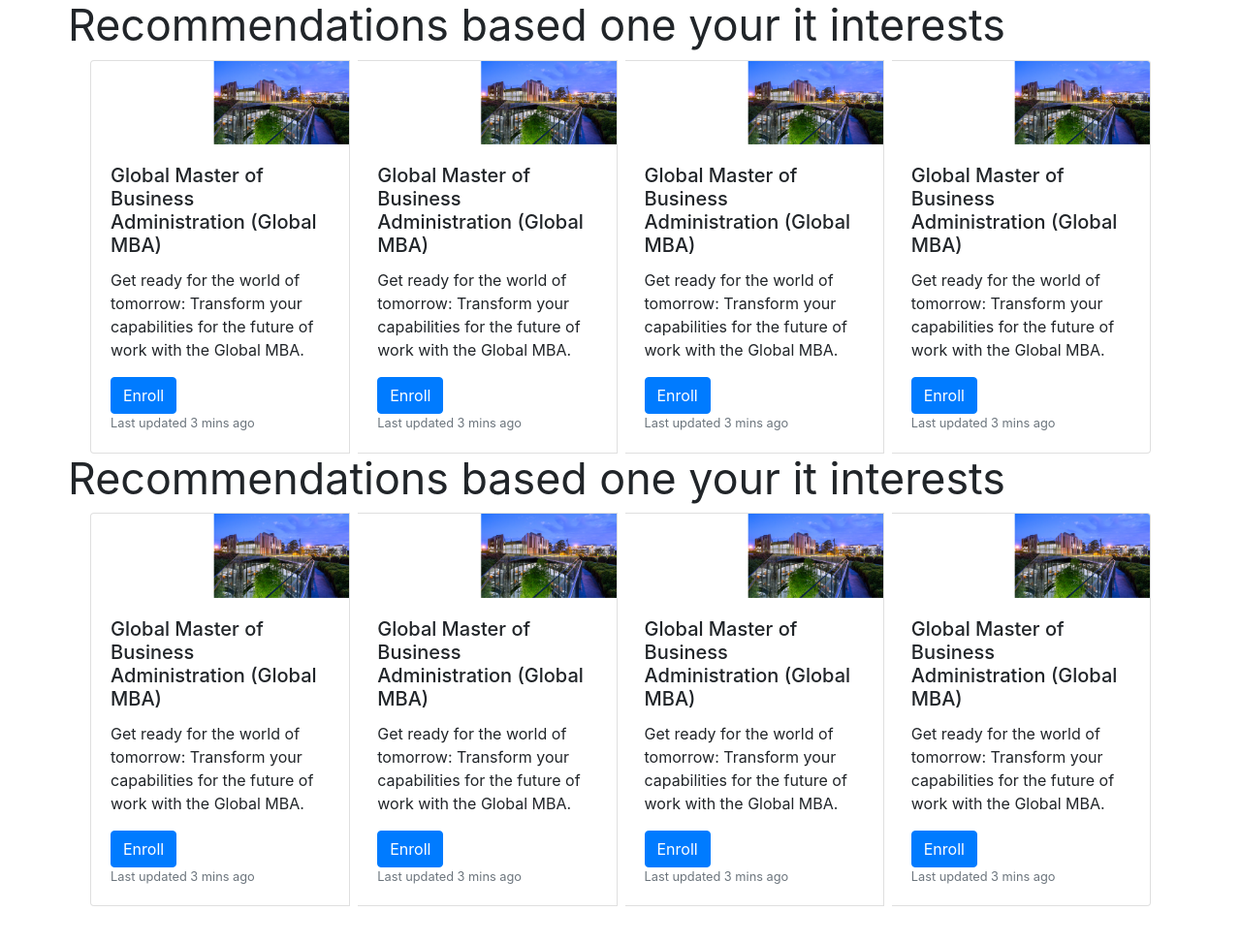
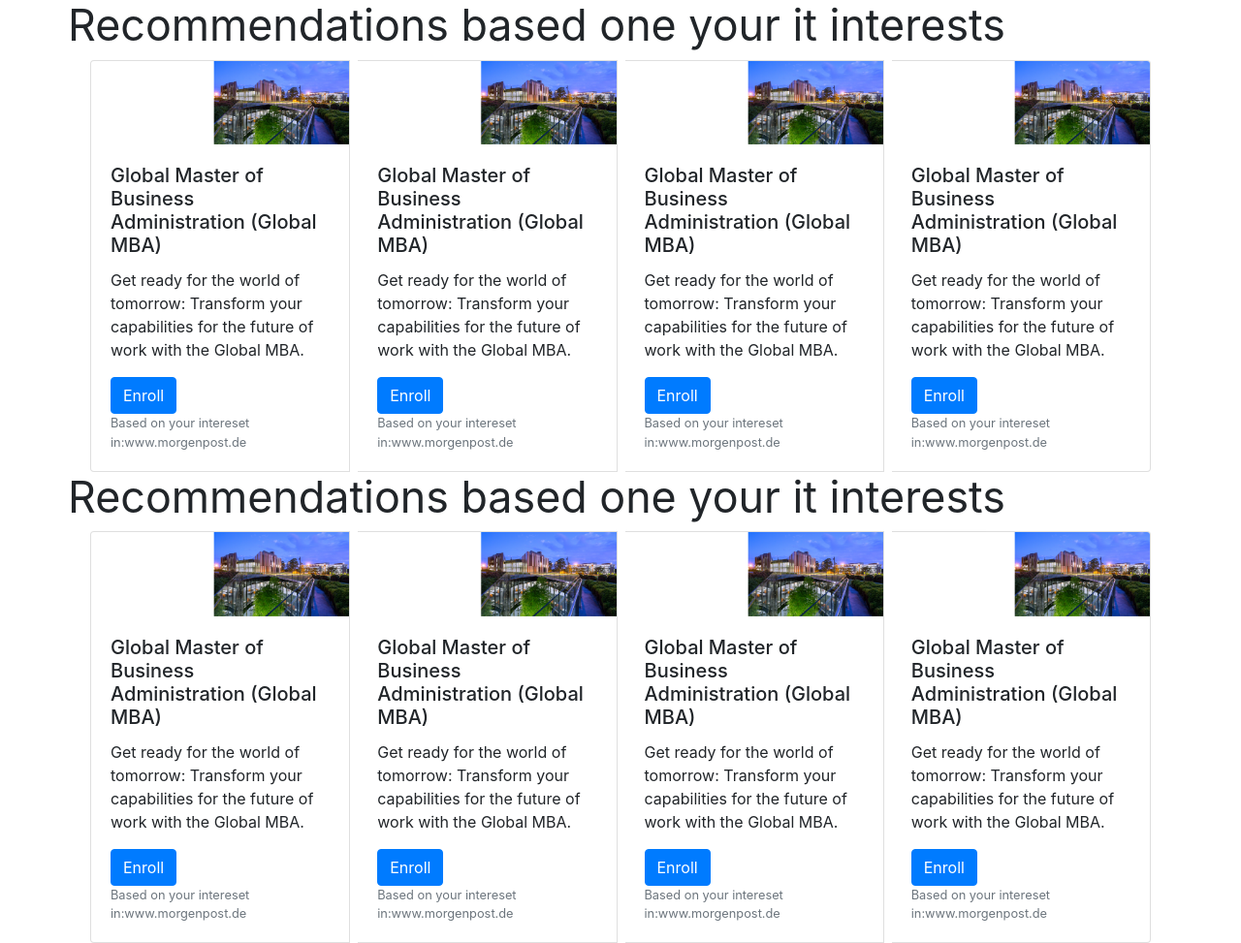
Before and after one commit to Maxscha/Univise, a browser extension: page recommendations.html in a window 1280 px wide. Shown: the whole page at 97% size. Before the commit the page ends 935 px from the top, so only its background shows below. Drawn offline with nearby package versions, Linux system fonts and the light colour scheme.

Commit message:
Fixes some stuff

```diff
--- a/data_rec.json
+++ b/data_rec.json
@@ -6,25 +6,29 @@
                 "img": "/pictures/b1.png",
                 "title": "Global Master of Business Administration (Global MBA)",
                 "text": "Get ready for the world of tomorrow: Transform your capabilities for the future of work with the Global MBA.",
-                "url": "https://www.coursera.org/degrees/global-mba-macquarie"
+                "url": "https://www.coursera.org/degrees/global-mba-macquarie",
+                "based":"www.morgenpost.de"
             },
             {
                 "img": "/pictures/b1.png",
                 "title": "Global Master of Business Administration (Global MBA)",
                 "text": "Get ready for the world of tomorrow: Transform your capabilities for the future of work with the Global MBA.",
-                "url": "https://www.coursera.org/degrees/global-mba-macquarie"
+                "url": "https://www.coursera.org/degrees/global-mba-macquarie",
+                "based":"www.morgenpost.de"
             },
             {
                 "img": "/pictures/b1.png",
                 "title": "Global Master of Business Administration (Global MBA)",
                 "text": "Get ready for the world of tomorrow: Transform your capabilities for the future of work with the Global MBA.",
-                "url": "https://www.coursera.org/degrees/global-mba-macquarie"
+                "url": "https://www.coursera.org/degrees/global-mba-macquarie",
+                "based":"www.morgenpost.de"
             },
             {
                 "img": "/pictures/b1.png",
                 "title": "Global Master of Business Administration (Global MBA)",
                 "text": "Get ready for the world of tomorrow: Transform your capabilities for the future of work with the Global MBA.",
-                "url": "https://www.coursera.org/degrees/global-mba-macquarie"
+                "url": "https://www.coursera.org/degrees/global-mba-macquarie",
+                "based":"www.morgenpost.de"
             }
         ]
     },
@@ -35,25 +39,29 @@
                 "img": "/pictures/b1.png",
                 "title": "Global Master of Business Administration (Global MBA)",
                 "text": "Get ready for the world of tomorrow: Transform your capabilities for the future of work with the Global MBA.",
-                "url": "https://www.coursera.org/degrees/global-mba-macquarie"
+                "url": "https://www.coursera.org/degrees/global-mba-macquarie",
+                "based":"www.morgenpost.de"
             },
             {
                 "img": "/pictures/b1.png",
                 "title": "Global Master of Business Administration (Global MBA)",
                 "text": "Get ready for the world of tomorrow: Transform your capabilities for the future of work with the Global MBA.",
-                "url": "https://www.coursera.org/degrees/global-mba-macquarie"
+                "url": "https://www.coursera.org/degrees/global-mba-macquarie",
+                "based":"www.morgenpost.de"
             },
             {
                 "img": "/pictures/b1.png",
                 "title": "Global Master of Business Administration (Global MBA)",
                 "text": "Get ready for the world of tomorrow: Transform your capabilities for the future of work with the Global MBA.",
-                "url": "https://www.coursera.org/degrees/global-mba-macquarie"
+                "url": "https://www.coursera.org/degrees/global-mba-macquarie",
+                "based":"www.morgenpost.de"
             },
             {
                 "img": "/pictures/b1.png",
                 "title": "Global Master of Business Administration (Global MBA)",
                 "text": "Get ready for the world of tomorrow: Transform your capabilities for the future of work with the Global MBA.",
-                "url": "https://www.coursera.org/degrees/global-mba-macquarie"
+                "url": "https://www.coursera.org/degrees/global-mba-macquarie",
+                "based":"www.morgenpost.de"
             }
         ]
     }
--- a/recommendations.html
+++ b/recommendations.html
@@ -34,7 +34,7 @@
                 + ' <h5 class="card-title">' + card.title + '</h5>'
                 + ' <p class="card-text">' + card.text + '</p>'
                 + ' <a href="' + card.url + '" class="btn btn-primary">Enroll</a>'
-                + '<p class="card-text"><small class="text-muted">Last updated 3 mins ago</small></p>'
+                + '<p class="card-text"><small class="text-muted">Based on your intereset in:'+card.based+'</small></p>'
                 + ' </div>'
                 + '</div>'
             return html;
```
Also changed, not shown: radarchart.html (+9 -7 lines).
